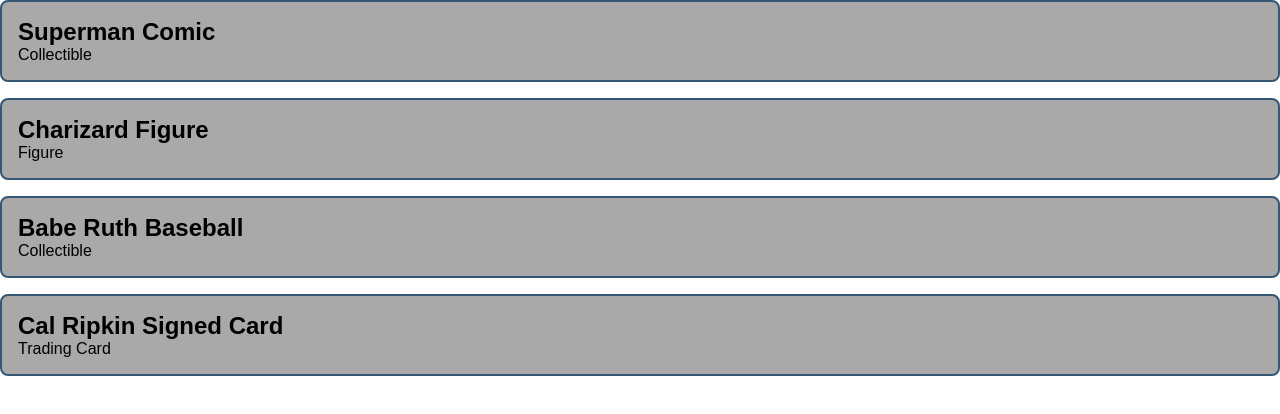
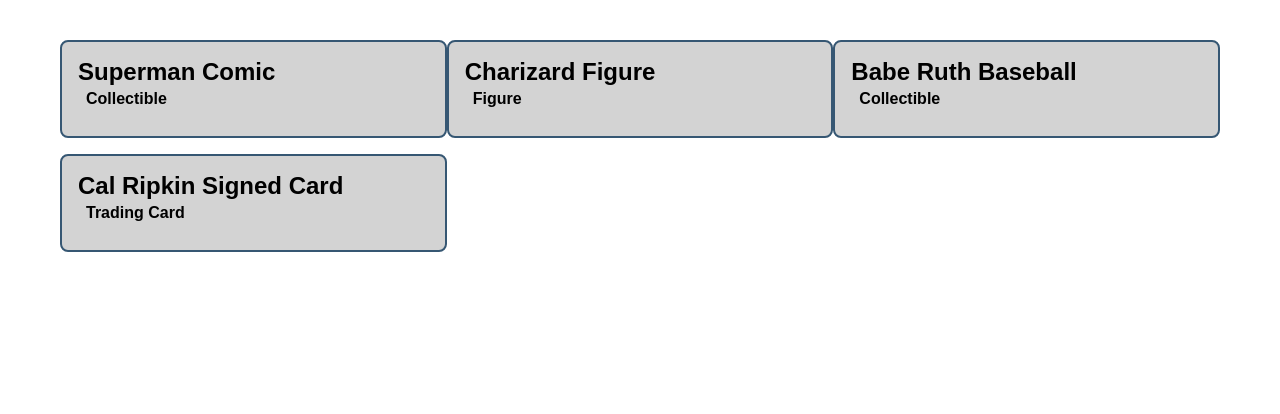
Before and after one commit to w0890022/Samantha_Toye_Learning_AngularF26, an Angular app in the folder my-first-project/: page / in a window 1280 px wide. Shown: the top 414 px of the page. Built offline with nearby package versions, Linux system fonts and the light colour scheme.

Commit message:
Fixed stylesheets and cleaned up the layout to give each card space.

```diff
--- a/my-first-project/src/app/Components/collection-list-item/collection-list-item.scss
+++ b/my-first-project/src/app/Components/collection-list-item/collection-list-item.scss
@@ -1,7 +1,27 @@
+/**********************************************************
+Samantha Toye      ID: 0890022           Class: MAD307-001
+DATE MODIFIED: 09/28/2026
+*********************************************************/
 .collection-card {
   border: 2px solid #365773;
-  background-color: darkgrey;
+  background-color: lightgrey;
   border-radius: 8px;
   padding: 16px;
   margin-bottom: 16px;
+  width: 100%;
+  box-sizing: border-box;
+  cursor: pointer;
+  transition: transform 0.2s ease, box-shadow 0.2s ease;
+
+  &:hover {
+    transform: translateY(-2px);
+    box-shadow: 0 4px 10px rgba(0, 0, 0, 0.85);
+  }
 }
+.badge{
+  display: inline-block;
+  padding: 4px 8px;
+  border-radius: 4px;
+  margin-bottom: 8px;
+  font-weight: bold;
+}
--- a/my-first-project/src/app/Components/collection-list/collection-list.scss
+++ b/my-first-project/src/app/Components/collection-list/collection-list.scss
@@ -0,0 +1,25 @@
+/**********************************************************
+Samantha Toye      ID: 0890022           Class: MAD307-001
+DATE MODIFIED: 09/28/2026
+*********************************************************/
+.list-container {
+  max-width: 1200px;
+  margin: 40px auto;
+  padding: 0 20px;
+  display: grid;
+  grid-template-columns: repeat(3, 1fr);
+  app-collection-list-item {
+    display: block;
+    width: 100%;
+  }
+}
+@media screen and (max-width: 900px) {
+  .list-container {
+    grid-template-columns: repeat(2, 1fr);
+  }
+}
+@media screen and (max-width: 600px){
+  .list-container {
+    grid-template-columns: 1fr;
+  }
+}
```
